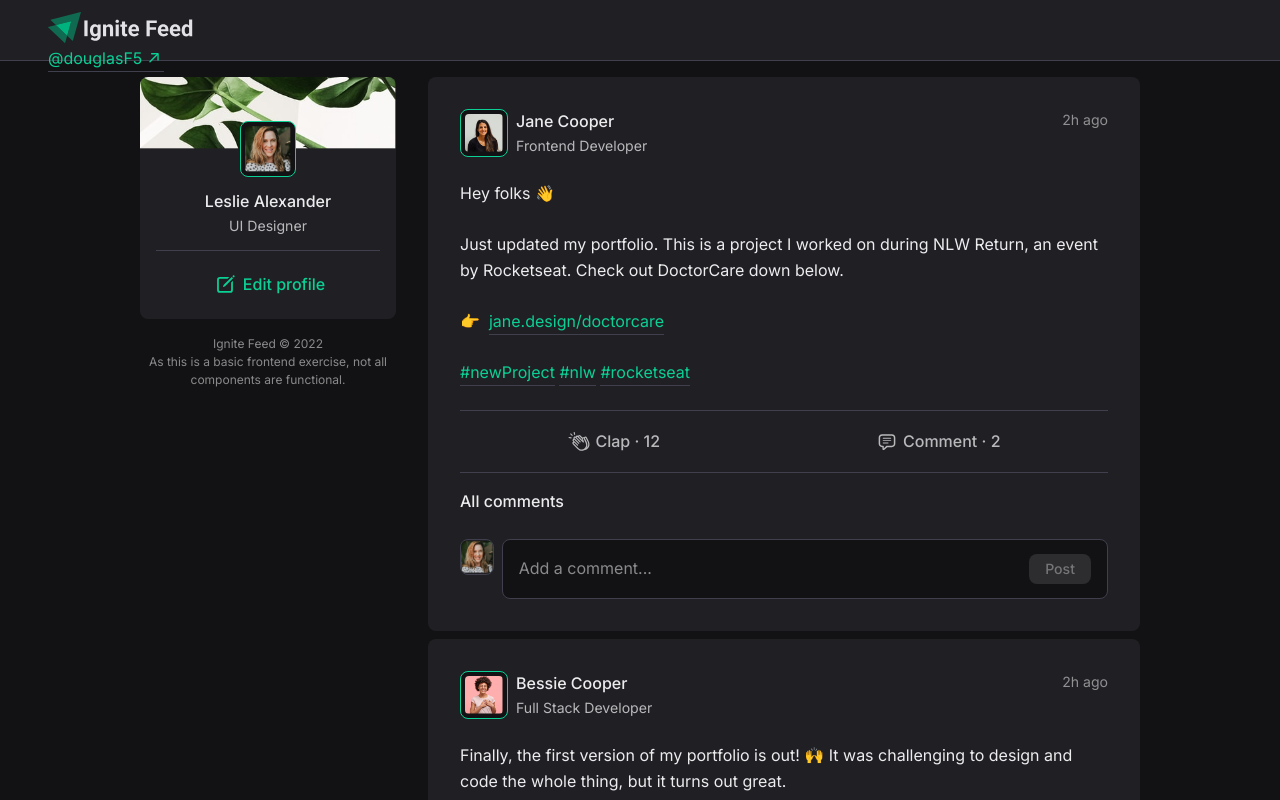
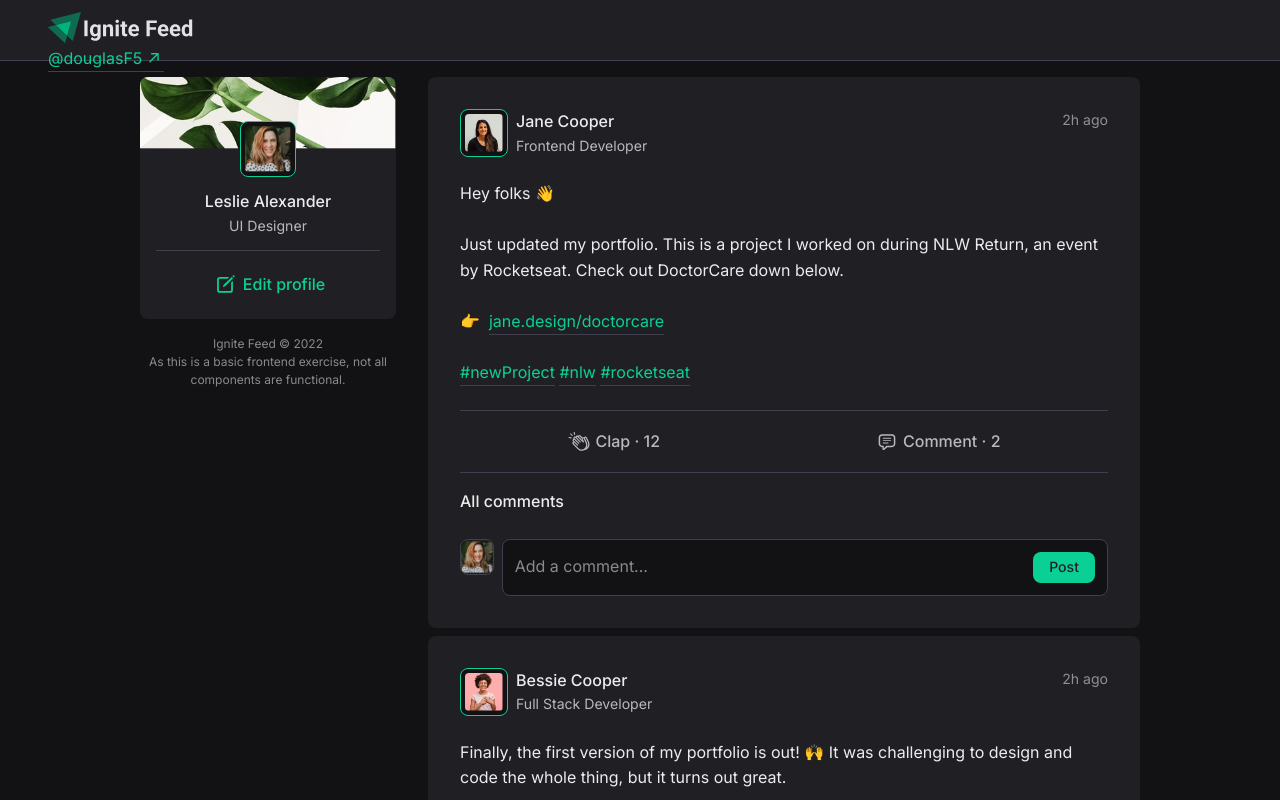
Before and after one commit to douglasF5/ignite-feed-web-app, a React (Vite) app: page / in a window 1280 px wide. Shown: the top 800 px of the page. Built offline with nearby package versions, Linux system fonts and the light colour scheme.

Commit message:
add autoresize text area

```diff
--- a/package.json
+++ b/package.json
@@ -9,6 +9,7 @@
     "preview": "vite preview"
   },
   "dependencies": {
+    "@mui/base": "^5.0.0-alpha.111",
     "react": "^18.2.0",
     "react-dom": "^18.2.0"
   },
--- a/src/App.jsx
+++ b/src/App.jsx
@@ -39,7 +39,7 @@ function App() {
                 <Post key={idx} data={post} />
               ))}
             </div>
-            <footer className={s.footer}>🎉 You&apos;ve got to the end!</footer>
+            <footer>🎉 <span className={s.footerText}>You&apos;re up to date!</span></footer>
           </section>
         </div>
       </main>
--- a/src/app.module.css
+++ b/src/app.module.css
@@ -48,7 +48,7 @@
   width: 100%;
 }
 
-.footer {
+.footerText {
   composes: bodyS from "./base-styles.module.css";
   color: var(--c-on-surface-low);
 }
--- /dev/null
+++ b/src/components/CommentWidget/index.jsx
@@ -0,0 +1,46 @@
+import s from './styles.module.css';
+import { TextareaAutosize } from '@mui/base';
+import { ProfilePic } from '../ProfilePic';
+import { Button } from '../Button';
+import { useState } from 'react';
+
+export function CommentWidget() {
+  const [commentContent, setCommentContent] = useState('');
+  const [isSubmitButtonEnabled, setIsSubmitButtonEnabled] = useState(true);
+
+  function handleUpdateTextArea(e) {
+    setCommentContent(e.value);
+    setIsSubmitButtonEnabled(!(commentContent === ''));
+  }
+
+  return (
+    <div className={s.commentWidget}>
+      <ProfilePic
+        resourcePath="/leslie-profile-pic.png"
+        variantOptions={{
+          size: 'S',
+          type: 'default'
+        }}
+      />
+      <form className={s.commentForm}>
+        <TextareaAutosize
+          aria-label="comment textarea"
+          placeholder="Add a comment..."
+          className={s.commentTextArea}
+          value={commentContent}
+          onInput={handleUpdateTextArea}
+        />
+        <Button
+          disabled={!isSubmitButtonEnabled}
+          variantOptions={{
+            type: 'filledPrimary',
+            label: 'M',
+            padding: 'S'
+          }}
+        >
+          Post
+        </Button>
+      </form>
+    </div>
+  );
+}
--- /dev/null
+++ b/src/components/CommentWidget/styles.module.css
@@ -0,0 +1,43 @@
+.commentWidget {
+  composes: HStack from "../../base-styles.module.css";
+  gap: 8px;
+}
+
+.commentForm {
+  composes: HStack from "../../base-styles.module.css";
+  padding: 12px;
+  align-items: center;
+  width: 100%;
+  border-radius: 8px;
+  border: 1px solid var(--c-outline);
+  background-color: var(--c-surface);
+  transition: border 100ms ease-in;
+}
+
+.commentForm:focus-within {
+  flex-direction: column;
+  align-items: flex-end;
+  gap: 0.5rem;
+  outline: 1px solid var(--c-primary);
+}
+
+.commentTextArea {
+  composes: bodyM from "../../base-styles.module.css";
+  width: 100%;
+  height: 100%;
+  border: none;
+  background-color: transparent;
+  color: var(--c-on-surface);
+  resize: none;
+}
+
+.commentTextArea:focus-visible {
+  outline: none;
+}
+
+:local(.commentTextArea)::placeholder {
+  font-size: 1rem;
+  font-weight: 400;
+  line-height: 160%;
+  color: var(--c-on-surface-low);
+}
--- a/src/components/Post/index.jsx
+++ b/src/components/Post/index.jsx
@@ -3,6 +3,7 @@ import { ProfilePic } from '../ProfilePic';
 import { Button } from '../Button';
 import { HandsClap } from '../Icons';
 import { TextBubble } from '../Icons';
+import { CommentWidget } from '../CommentWidget';
 
 export function Post({ data }) {
   const { authorPicture,
@@ -52,28 +53,7 @@ export function Post({ data }) {
       </div>
       <div className={s.commentsSection}>
         <h2 className={s.commentsSectionTitle}>All comments</h2>
-        <div className={s.commentWidget}>
-          <ProfilePic
-            resourcePath="/leslie-profile-pic.png"
-            variantOptions={{
-              size: 'S',
-              type: 'default'
-            }}
-          />
-          <form className={s.commentForm}>
-            <textarea rows={1} className={s.commentTextArea} placeholder="Add a comment..." />
-            <Button
-              disabled
-              variantOptions={{
-                type: 'filledPrimary',
-                label: 'M',
-                padding: 'S'
-              }}
-            >
-              Post
-            </Button>
-          </form>
-        </div>
+        <CommentWidget />
       </div>
     </div>
   );
--- a/src/components/Post/styles.module.css
+++ b/src/components/Post/styles.module.css
@@ -58,52 +58,3 @@
   composes: titleM from "../../base-styles.module.css";
   margin-bottom: 8px;
 }
-
-.commentWidget {
-  composes: HStack from "../../base-styles.module.css";
-  gap: 8px;
-}
-
-.commentForm {
-  composes: HStack from "../../base-styles.module.css";
-  max-height: 60px;
-  padding: 16px;
-  align-items: center;
-  width: 100%;
-  border-radius: 8px;
-  border: 1px solid var(--c-outline);
-  background-color: var(--c-surface);
-  transition: border 100ms ease-in;
-}
-
-.commentForm:focus-within {
-  max-height: none;
-  flex-direction: column;
-  align-items: flex-end;
-  border: 1px solid var(--c-primary);
-}
-
-.commentTextArea {
-  composes: bodyM from "../../base-styles.module.css";
-  width: 100%;
-  /* max-height: 1.5rem; */
-  border: none;
-  background-color: transparent;
-  color: var(--c-on-surface);
-  resize: none;
-}
-
-.commentTextArea:focus {
-  max-height: none;
-}
-
-.commentTextArea:focus-visible {
-  outline: none;
-}
-
-:local(.commentTextArea)::placeholder {
-  font-size: 1rem;
-  font-weight: 400;
-  line-height: 160%;
-  color: var(--c-on-surface-low);
-}
```
Also changed, not shown: 1 other file (tests, documents, lock files or other folders).
